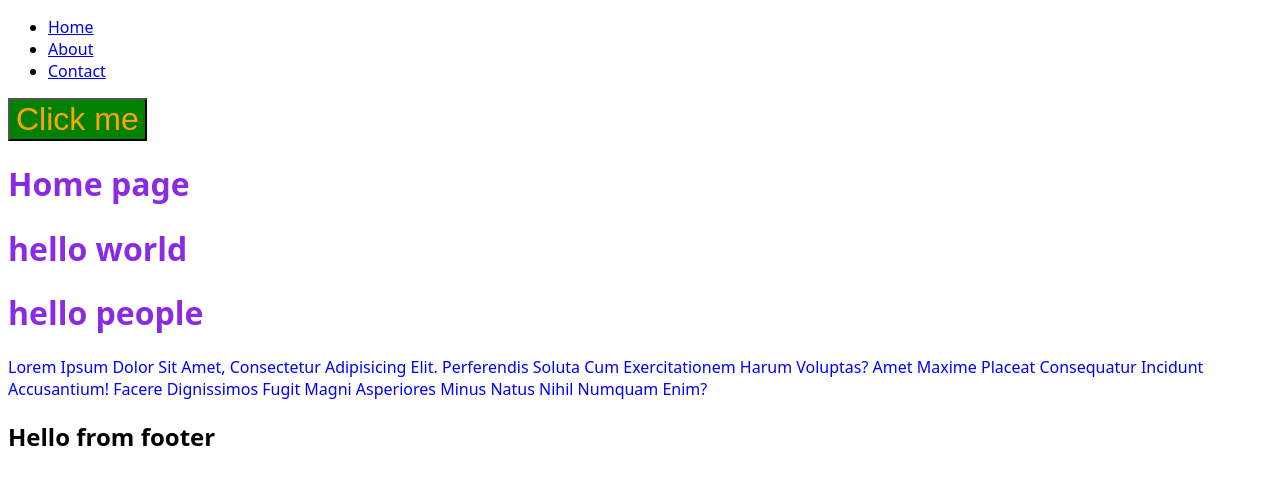
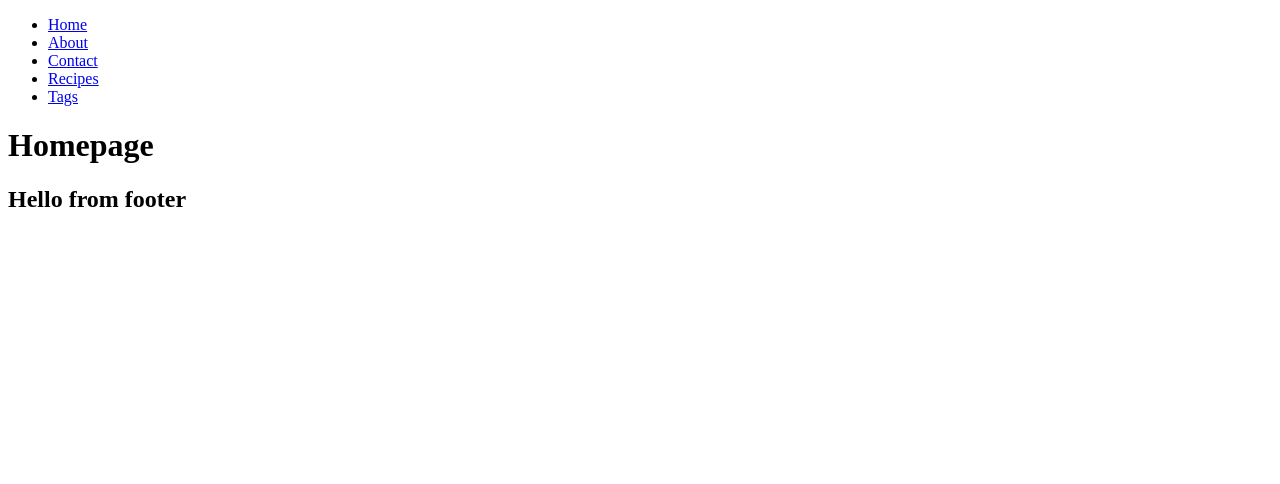
Before and after one commit to korinekj/gatsby-js-recipes, a Gatsby site: page / in a window 1280 px wide. Built offline with nearby package versions, Linux system fonts and the light colour scheme; Gatsby itself is replaced by a stand-in of ours.

Commit message:
house cleaning...deleting all test stuff...now i have default project setup

```diff
--- a/src/components/Layout.tsx
+++ b/src/components/Layout.tsx
@@ -1,5 +1,4 @@
 import React from 'react';
-import './layout.scss';
 
 import Navbar from './Navbar';
 import Footer from './Footer';
--- a/src/components/Navbar.tsx
+++ b/src/components/Navbar.tsx
@@ -14,6 +14,12 @@
         <li>
           <Link to='/contact'>Contact</Link>
         </li>
+        <li>
+          <Link to='/recipes'>Recipes</Link>
+        </li>
+        <li>
+          <Link to='/tags'>Tags</Link>
+        </li>
       </ul>
     </nav>
   );
--- a/src/components/layout.scss
+++ /dev/null
@@ -1,8 +0,0 @@
-body {
-  font-family: system-ui, -apple-system, BlinkMacSystemFont, 'Segoe UI', Roboto,
-    Oxygen, Ubuntu, Cantarell, 'Open Sans', 'Helvetica Neue', sans-serif;
-
-  h1 {
-    color: black;
-  }
-}
--- a/src/pages/index.tsx
+++ b/src/pages/index.tsx
@@ -5,24 +5,10 @@
 // CSS Modules
 import { page, text } from '../examples/home.module.scss';
 
-// Styled Components
-import Button from '../examples/button';
-
 export default function Home() {
   return (
     <Layout>
-      <Button>Click me</Button>
-      <div className={page}>
-        <h1>Home page</h1>
-        <h1>hello world</h1>
-        <h1>hello people</h1>
-        <p className={text}>
-          Lorem ipsum dolor sit amet, consectetur adipisicing elit. Perferendis
-          soluta cum exercitationem harum voluptas? Amet maxime placeat
-          consequatur incidunt accusantium! Facere dignissimos fugit magni
-          asperiores minus natus nihil numquam enim?
-        </p>
-      </div>
+      <h1>Homepage</h1>
     </Layout>
   );
 }
```
Also changed, not shown: src/pages/404.tsx (+6 -1 lines), src/pages/company/history.tsx (deleted, +0 -13 lines), src/pages/company/index.tsx (deleted, +0 -7 lines), src/pages/recipes.tsx (added, +12 -0 lines), src/pages/tags.tsx (added, +12 -0 lines).
